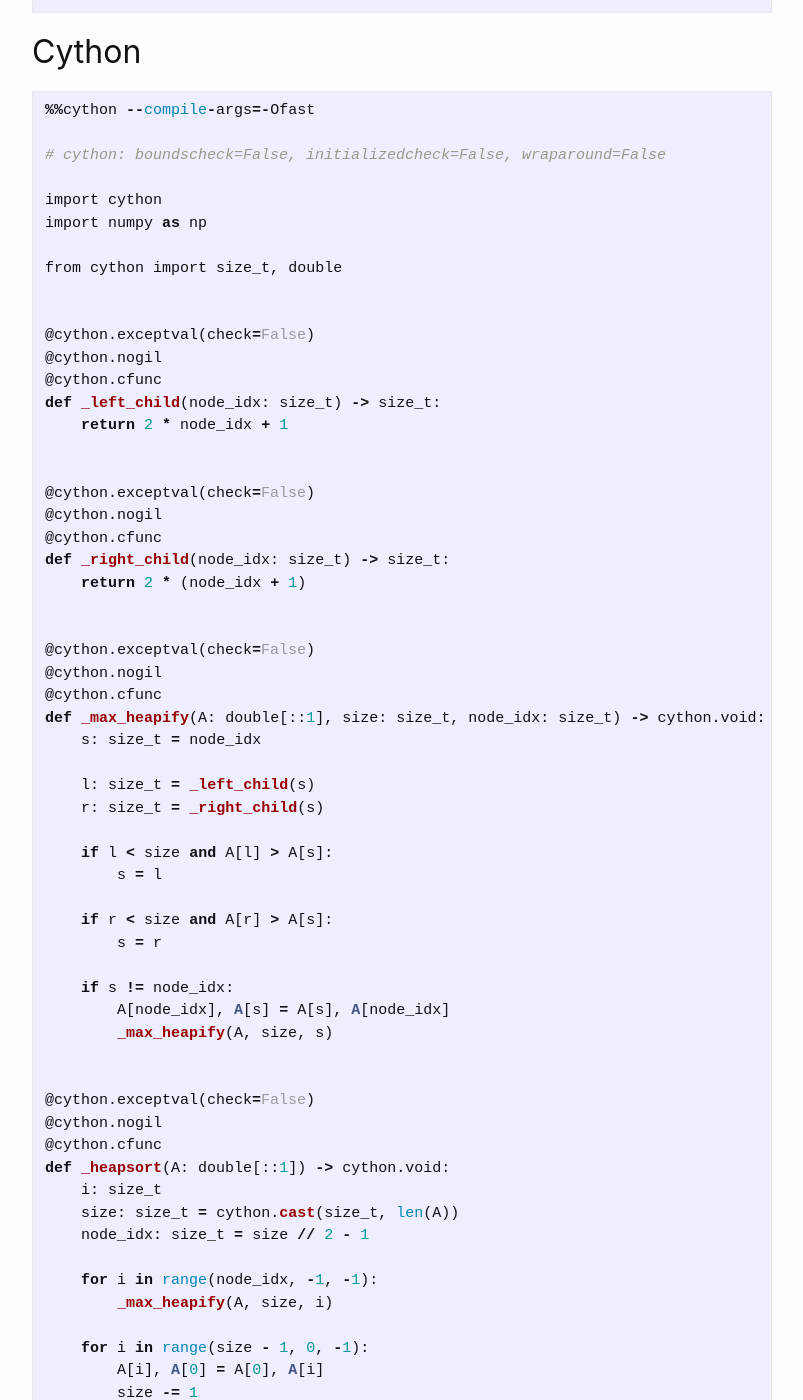
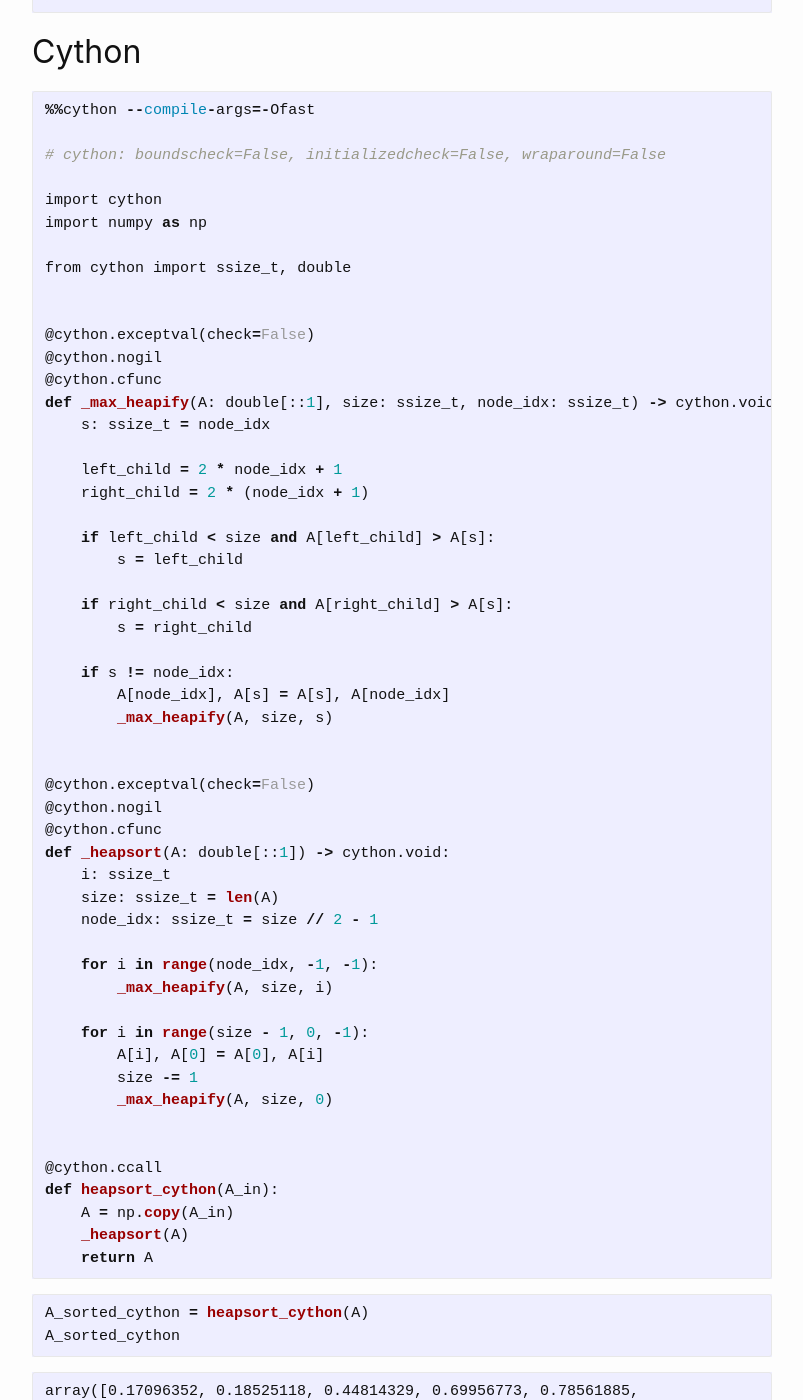
Before and after one commit to aetperf/aetperf.github.io, a Jekyll site: the page built from _posts/2022-04-14-Heapsort-with-Numba-and-Cython.md, in a window 1280 px wide and 1400 px high, scrolled down 11626 px. Shown: the whole window, without its empty margins (238-1041 px from the left). Built offline with Jekyll 4.4.1, drawn with Linux system fonts in a browser that asks for light colours; formulas are drawn with MathJax 3; comment, search, counter and statistics services are not loaded.

Commit message:
Use better variable names and signed C integers.

````diff
--- a/_posts/2022-04-14-Heapsort-with-Numba-and-Cython.md
+++ b/_posts/2022-04-14-Heapsort-with-Numba-and-Cython.md
@@ -583,7 +583,7 @@
 ## Cython
 
 
-```cython
+```python
 %%cython --compile-args=-Ofast
 
 # cython: boundscheck=False, initializedcheck=False, wraparound=False
@@ -591,37 +591,23 @@
 import cython
 import numpy as np
 
-from cython import size_t, double
+from cython import ssize_t, double
 
 
 @cython.exceptval(check=False)
 @cython.nogil
 @cython.cfunc
-def _left_child(node_idx: size_t) -> size_t:
-    return 2 * node_idx + 1
+def _max_heapify(A: double[::1], size: ssize_t, node_idx: ssize_t) -> cython.void:
+    s: ssize_t = node_idx
 
+    left_child = 2 * node_idx + 1
+    right_child = 2 * (node_idx + 1)
 
-@cython.exceptval(check=False)
-@cython.nogil
-@cython.cfunc
-def _right_child(node_idx: size_t) -> size_t:
-    return 2 * (node_idx + 1)
+    if left_child < size and A[left_child] > A[s]:
+        s = left_child
 
-
-@cython.exceptval(check=False)
-@cython.nogil
-@cython.cfunc
-def _max_heapify(A: double[::1], size: size_t, node_idx: size_t) -> cython.void:
-    s: size_t = node_idx
-
-    l: size_t = _left_child(s)
-    r: size_t = _right_child(s)
-
-    if l < size and A[l] > A[s]:
-        s = l
-
-    if r < size and A[r] > A[s]:
-        s = r
+    if right_child < size and A[right_child] > A[s]:
+        s = right_child
 
     if s != node_idx:
         A[node_idx], A[s] = A[s], A[node_idx]
@@ -632,9 +618,9 @@
 @cython.nogil
 @cython.cfunc
 def _heapsort(A: double[::1]) -> cython.void:
-    i: size_t
-    size: size_t = cython.cast(size_t, len(A))
-    node_idx: size_t = size // 2 - 1
+    i: ssize_t
+    size: ssize_t = len(A)
+    node_idx: ssize_t = size // 2 - 1
 
     for i in range(node_idx, -1, -1):
         _max_heapify(A, size, i)
````
